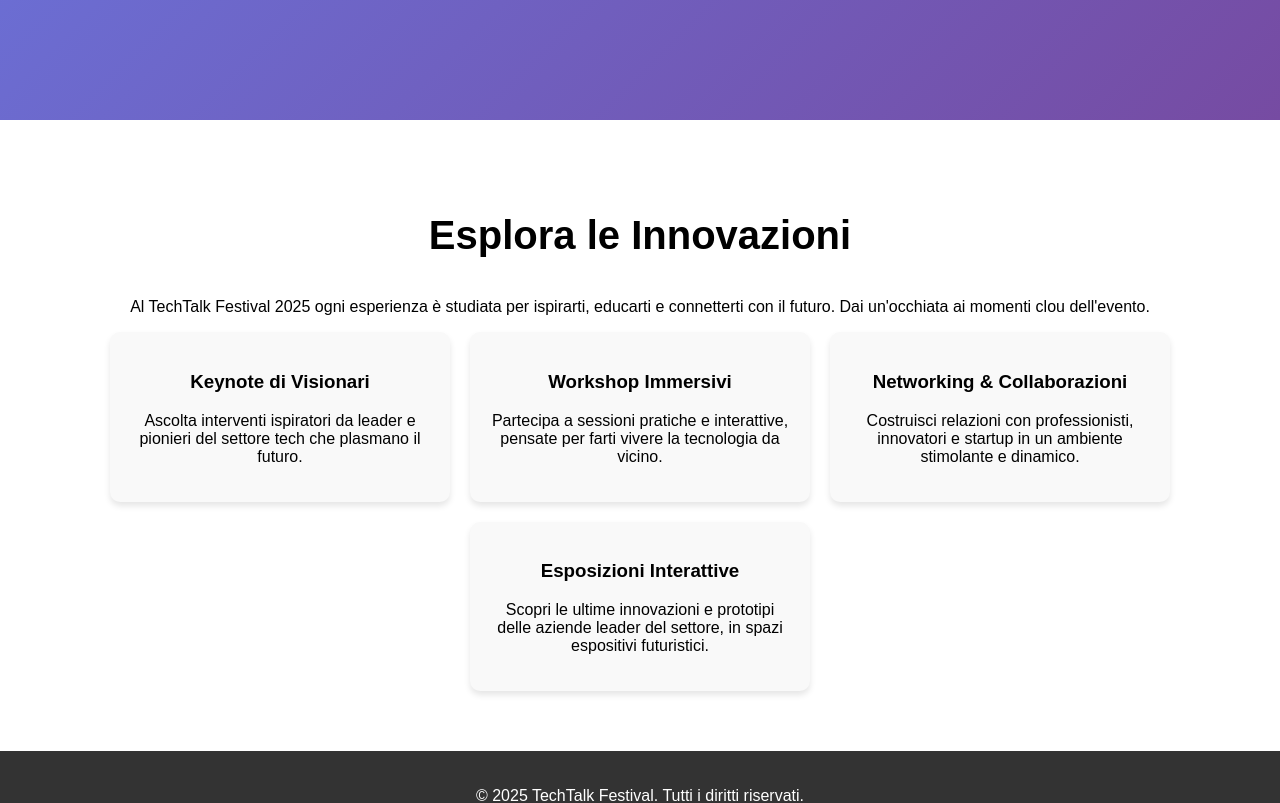
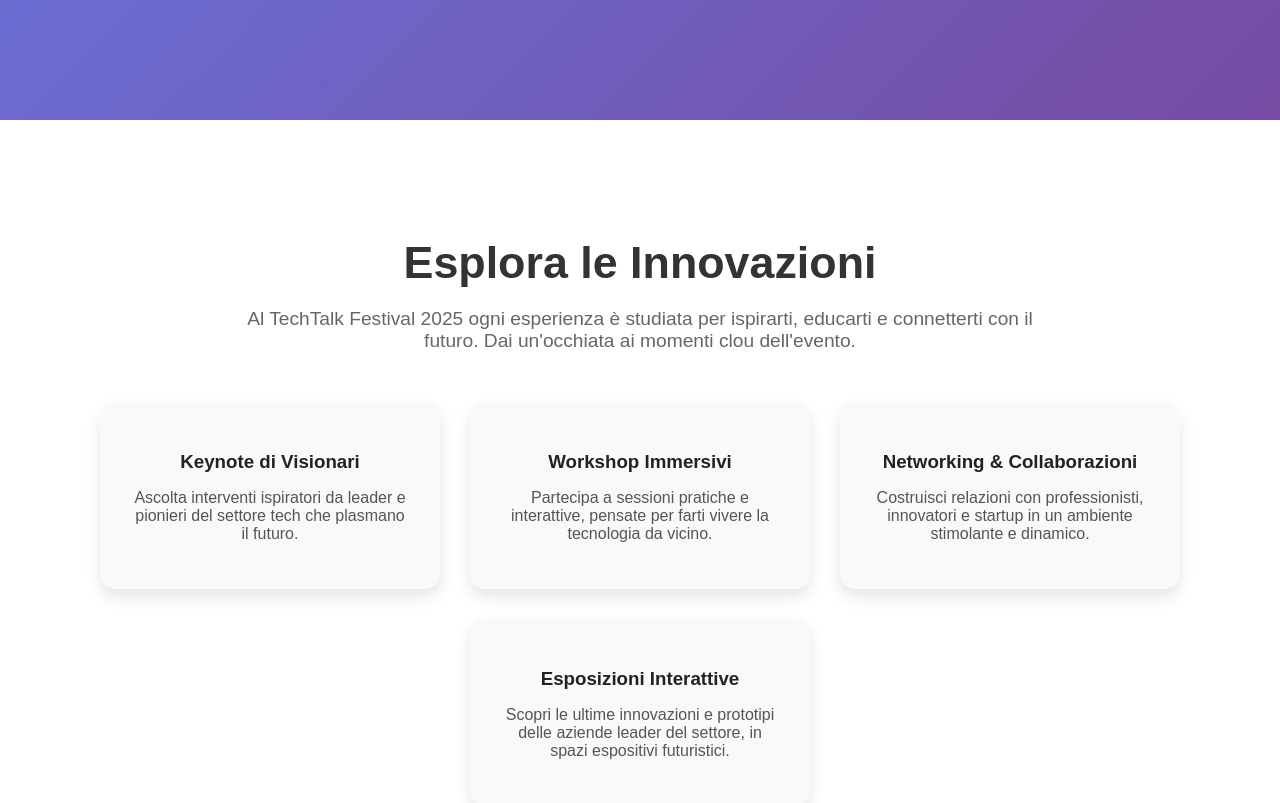
Before and after one commit to zVandre/sitoscuola, a React (Create React App) app: page / in a window 1280 px wide. Shown: the part 680-1483 px from the top of the page. Built offline with nearby package versions, Linux system fonts and the light colour scheme.

Commit message:
Update Features.css

```diff
--- a/src/components/Features.css
+++ b/src/components/Features.css
@@ -1,25 +1,47 @@
 .features {
-    padding: 60px 20px;
+  padding: 80px 20px;
   background-color: #fff;
   text-align: center;
 }
 
 .features h2 {
-    font-size: 2.5rem;
-    margin-bottom: 40px;
+  font-size: 2.8rem;
+  margin-bottom: 20px;
+  color: #333;
+}
+
+.features-intro {
+  max-width: 800px;
+  margin: 0 auto 50px auto;
+  font-size: 1.2rem;
+  color: #666;
 }
 
 .features-container {
   display: flex;
   flex-wrap: wrap;
   justify-content: center;
-    gap: 20px;
+  gap: 30px;
 }
 
 .feature-card {
   background: #f9f9f9;
-    padding: 20px;
-    border-radius: 10px;
-    width: 300px;
-    box-shadow: 0 4px 6px rgba(0,0,0,0.1);
+  padding: 30px;
+  border-radius: 15px;
+  width: 280px;
+  box-shadow: 0 8px 16px rgba(0, 0, 0, 0.1);
+  transition: transform 0.3s;
 }
+
+.feature-card:hover {
+  transform: translateY(-10px);
+}
+
+.feature-card h3 {
+  margin-bottom: 15px;
+  color: #222;
+}
+
+.feature-card p {
+  color: #555;
+}
```
Lines whose indentation alone changed are shown as unchanged.
